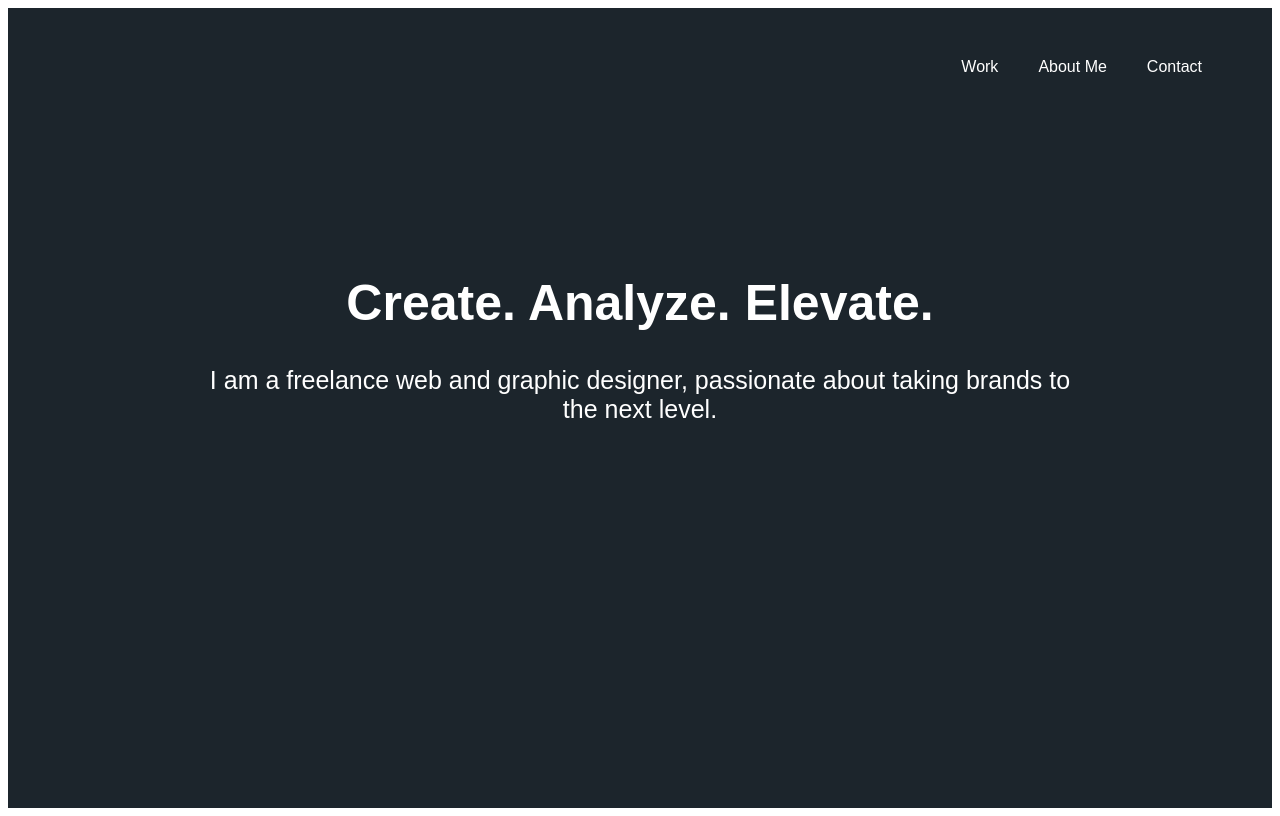
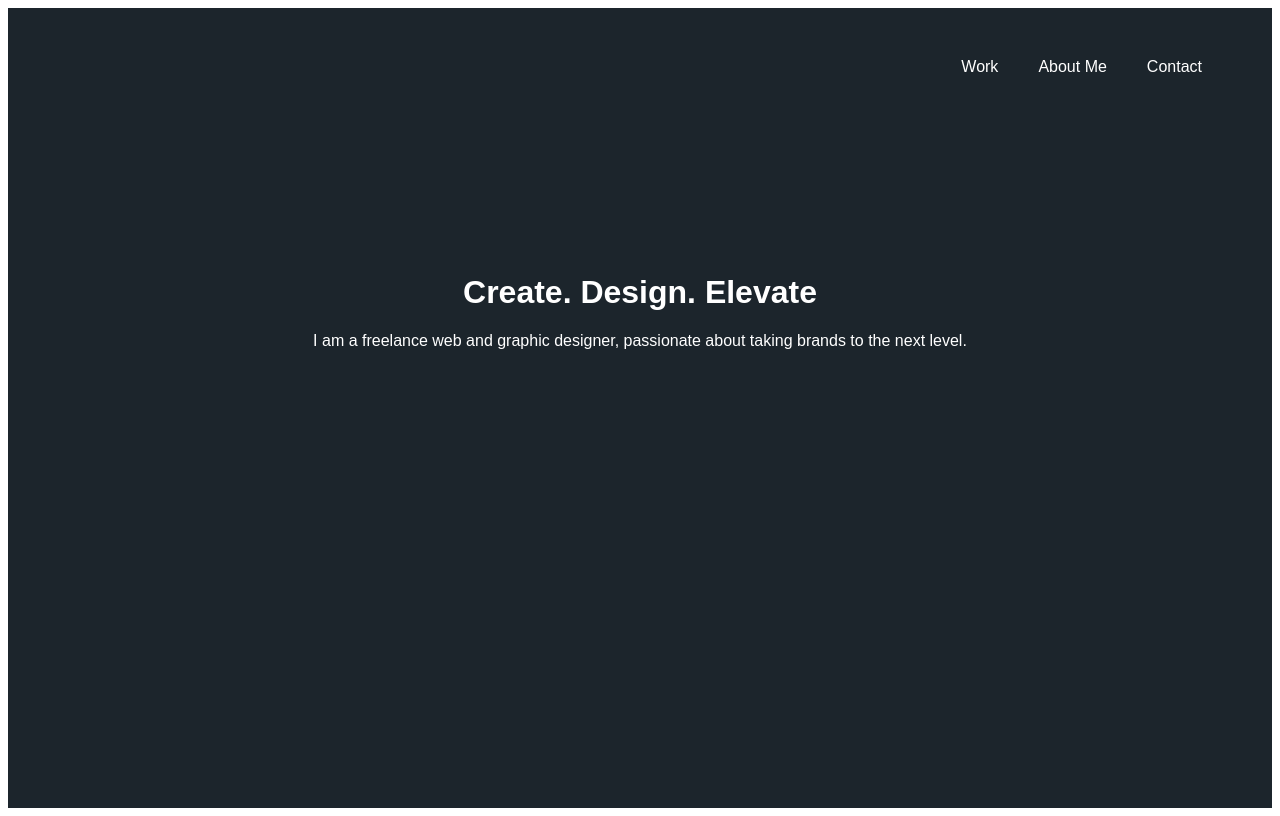
Before and after one commit to jbentley10/header-in-nextjs, a Next.js app: page / in a window 1280 px wide. Built offline with nearby package versions, Linux system fonts and the light colour scheme.

Commit message:
Added some animations to the heading!

```diff
--- a/components/Header.js
+++ b/components/Header.js
@@ -1,5 +1,25 @@
 import Link from 'next/link';
+import {useSpring, animated} from 'react-spring';
 
+/* Animations */
+function HeaderFadeInAnimation() {
+  // Define one of our springs
+  const fadeInQuick = useSpring({opacity: 1, from: {opacity: 0.25}})
+
+  return (
+    <animated.h1 style={fadeInQuick}>Create. Design. Elevate</animated.h1>
+  )
+}
+
+function SubtitleFadeInAnimation() {
+  const fadeInSlow = useSpring({opacity: 1, from: {opacity: 0}})
+
+  return (
+    <animated.p style={fadeInSlow}>I am a freelance web and graphic designer, passionate about taking brands to the next level.</animated.p>
+  )
+}
+
+/* CSS Styles */
 const linkStyle = {
   color: '#ffffff',
   transition: '.5s',
@@ -26,9 +46,9 @@
   textAlign: 'center',
   width: '70%',
   margin: '0 auto'
-
 }
 
+/* Component Layout */
 const Header = () => (
   <div style={headerStyle}>
     {/* Logo */}
@@ -44,9 +64,10 @@
       </Link>
     </div>
     <div style={headerContentStyle}>
-      <h1>Create. Analyze. Elevate.</h1>
-      <p>I am a freelance web and graphic designer, passionate about taking brands to the next level.</p>
+      <HeaderFadeInAnimation />
+      <SubtitleFadeInAnimation />
     </div>
+
     <style jsx>{`
       h1 {
         font-size: 50px;
--- a/package.json
+++ b/package.json
@@ -17,6 +17,7 @@
     "react": "^16.9.0",
     "react-dom": "^16.9.0",
     "react-helmet": "^5.2.1",
-    "react-markdown": "^4.2.2"
+    "react-markdown": "^4.2.2",
+    "react-spring": "^8.0.27"
   }
 }
```
Also changed, not shown: 1 other file (tests, documents, lock files or other folders).
